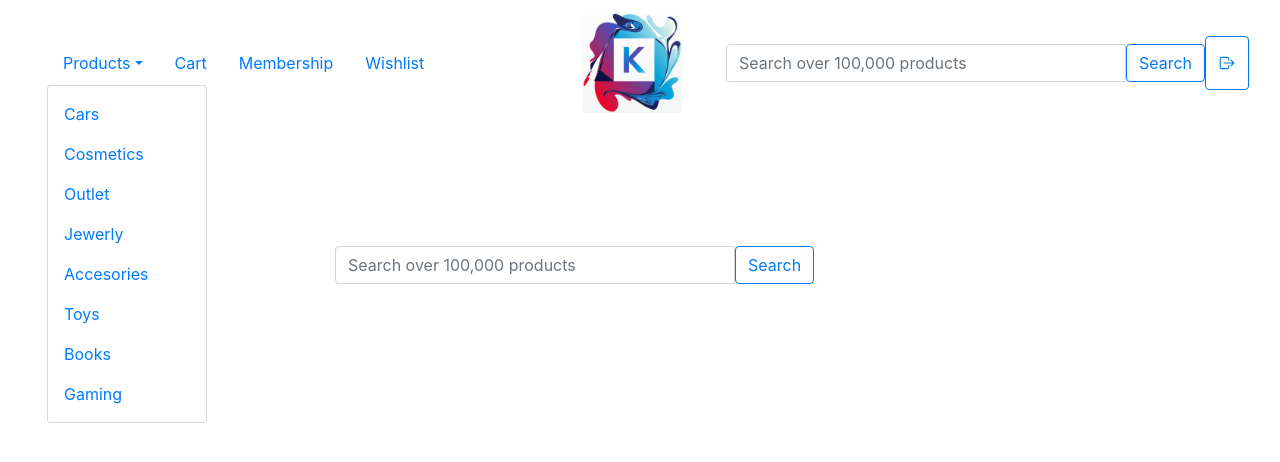
After one commit to UdrescuVlad/krypnite_, a Django app: page /search/category/ in a window 1280 px wide, after a click on "Products". The commit adds this page. Shown: the top 462 px of the page. Run offline with Django 4.2, Linux system fonts and the light colour scheme; the visitor is signed in with stand-in values (Sample User, id 1); data that the repository does not hold is empty; some libraries are stand-ins or nearby versions.

Commit message:
search by category

```diff
--- a/krypniteweb/admin.py
+++ b/krypniteweb/admin.py
@@ -3,7 +3,7 @@ from django.contrib import admin
 from krypniteweb.models import Product,Wishlist
 
 class ProductAdmin(admin.ModelAdmin):
-    list_display = ['__str__', 'slug', 'location']
+    list_display = ['__str__', 'slug', 'location', 'category']
     class Meta:
         model = Product
 
--- a/krypniteweb/models.py
+++ b/krypniteweb/models.py
@@ -4,6 +4,10 @@ from django.core.validators import RegexValidator
 from .utils import unique_slug_generator
 from django.db.models.signals import pre_save
 
+CATEGORY_CHOICES_PRODUCT = (
+    ("cars", "Cars"),
+    ("cosmetics","Cosmetics"),
+)
 
 class Product(models.Model):
     location = models.CharField(max_length=50, blank=True, null=True)
@@ -11,6 +15,7 @@ class Product(models.Model):
     slug = models.SlugField(blank=True, unique=True)
     price = models.DecimalField(max_digits=5, decimal_places=2)
     description = models.TextField(max_length=1000)
+    category = models.CharField(max_length=25, choices=CATEGORY_CHOICES_PRODUCT, default='cars')
     product_photo = models.ImageField(null=True, blank=True, upload_to="images/")
     def get_absolute_url(self):
         return f'/krypnite/products/{self.slug}'
--- a/krypniteweb/templates/navbar.html
+++ b/krypniteweb/templates/navbar.html
@@ -46,11 +46,18 @@
                 <span class="navbar-toggler-icon"></span>
               </button>
 
-                <ul class="nav mr-auto">
+                <ul class="navbar nav mr-auto">
                   <li class = "nav-item dropdown">
                     <a class="nav-link dropdown-toggle" href="{% url 'krypnite:products' %}" data-bs-toggle="dropdown">Products</a>
                     <div class="dropdown-menu dropdown-large">
-                      <a class="nav-link" href="{% url 'cart:home' %}" >Cart</a>
+                      <a class="nav-link" href="/search/category/?q=cars" >Cars</a>
+                      <a class="nav-link" href="/search/category/?q=cosmetics" >Cosmetics</a>
+                      <a class="nav-link" href="/search/category/?q=outlet" >Outlet</a>
+                      <a class="nav-link" href="/search/category/?q=jewerly" >Jewerly</a>
+                      <a class="nav-link" href="/search/category/?q=accesories" >Accesories</a>
+                      <a class="nav-link" href="/search/category/?q=toys" >Toys</a>
+                      <a class="nav-link" href="/search/category/?q=books" >Books</a>
+                      <a class="nav-link" href="/search/category/?q=gaming" >Gaming</a>
                     </div>
                   </li>
                   <li class = "nav-item"><a class="nav-link" href="{% url 'cart:home' %}" >Cart</a></li>
--- a/krypniteweb/templates/utils/search_form_util.html
+++ b/krypniteweb/templates/utils/search_form_util.html
@@ -1,6 +1,6 @@
 <form method='GET' action='{% url "search:byProductName" %}' class="form-inline my-2 my-lg-2">
     <div class="input-group">
-        <input class="form-control" type="search" placeholder="Search" name='q' aria-label="Search">
+        <input class="form-control" type="search" placeholder="Search over 100,000 products" name='q' aria-label="Search" style="width: 300pt;">
         <span class="input-group-btn">
             <button type="submit" class="btn btn-outline-primary">Search</button>
         </span>
--- /dev/null
+++ b/search_app/templates/view_products_on_search_by_category.html
@@ -0,0 +1,60 @@
+{% extends 'base.html' %}
+{% block content %}
+    <div class="my-3 p-3">
+        {% if messages %}
+        <div class="messages">
+            {% for message in messages %}
+                <p{% if message.tags %} class="{{ message.tags }}"{% endif %}>{{ message }}</p>
+            {% endfor %}
+        </div>
+        {% endif %}
+    </div>
+    {% if request.GET.q is not NULL%}
+    <div class="col-12 mb-3"></div>
+    {% else %}
+    <div class="col-6 col-md-6 mx-auto py-5">
+        {% include 'utils/search_form_util.html' %}
+    </div>
+    {% endif %}
+    <div class="container-fluid">
+        <div class="card-columns">
+            {% for product in products %}
+            <div class="card rounded mx-auto">
+                <div class="card-body position-relative overflow-hidden my-md-3 text-center bg-light ">
+                    <h2 class="card-title">
+                        <a href="{{product.get_absolute_url}}">{{ product.product_name }}</a>
+                    </h2>
+                    <p class="card-text lead">{{ product.description }}</p>
+                    <p class="card-text ">
+
+                        <form method = 'POST' action='{% url "cart:update" %}' class = 'form-inline my-2 my-lg-2'> {% csrf_token %}
+                            <input type='hidden' name='product_id' value='{{ product.id }}'/>
+
+                            {% if product in cart.products.all %}
+                                <button type="submit" class="btn btn-outline-success">
+                                    <svg xmlns="http://www.w3.org/2000/svg" width="16" height="16" fill="currentColor" class="bi bi-cart">
+                                        <path d="M0 1.5A.5.5 0 0 1 .5 1H2a.5.5 0 0 1 .485.379L2.89 3H14.5a.5.5 0 0 1 .491.592l-1.5 8A.5.5 0 0 1 13 12H4a.5.5 0 0 1-.491-.408L2.01 3.607 1.61 2H.5a.5.5 0 0 1-.5-.5zM3.102 4l1.313 7h8.17l1.313-7H3.102zM5 12a2 2 0 1 0 0 4 2 2 0 0 0 0-4zm7 0a2 2 0 1 0 0 4 2 2 0 0 0 0-4zm-7 1a1 1 0 1 1 0 2 1 1 0 0 1 0-2zm7 0a1 1 0 1 1 0 2 1 1 0 0 1 0-2z"/>
+                                    </svg>
+                                    {{ product.price }}
+                                </button>
+                            {% else %}
+                                <button type="submit" class="btn btn-outline-danger">
+                                    <svg xmlns="http://www.w3.org/2000/svg" width="16" height="16" fill="currentColor" class="bi bi-cart">
+                                        <path d="M0 1.5A.5.5 0 0 1 .5 1H2a.5.5 0 0 1 .485.379L2.89 3H14.5a.5.5 0 0 1 .491.592l-1.5 8A.5.5 0 0 1 13 12H4a.5.5 0 0 1-.491-.408L2.01 3.607 1.61 2H.5a.5.5 0 0 1-.5-.5zM3.102 4l1.313 7h8.17l1.313-7H3.102zM5 12a2 2 0 1 0 0 4 2 2 0 0 0 0-4zm7 0a2 2 0 1 0 0 4 2 2 0 0 0 0-4zm-7 1a1 1 0 1 1 0 2 1 1 0 0 1 0-2zm7 0a1 1 0 1 1 0 2 1 1 0 0 1 0-2z"/>
+                                    </svg>
+                                    {{ product.price }}
+                                </button>
+                            {% endif %}
+                        </form>
+
+                    </p>
+                </div>
+                <img class="card-image-bottom img-fluid" style='height: auto; max-width: 100%; object-fit: contain ' src="{{ product.product_photo.url }}" alt="image">
+            </div>
+            {% endfor %}
+        </div>
+    </div>
+    <script>
+        setTimeout(function() { $('.message').fadeIn('fast').fadeOut('slow');},3000);
+    </script>
+{% endblock %}
--- a/search_app/urls.py
+++ b/search_app/urls.py
@@ -6,6 +6,7 @@ from . import views
 
 urlpatterns = [
     path('', views.searchViewByProduct, name='byProductName'),
+    path('category/', views.searchByCategoryProduct, name='byCategory'),
 ]
 
 if settings.DEBUG:
--- a/search_app/views.py
+++ b/search_app/views.py
@@ -1,3 +1,4 @@
+from unicodedata import category
 from django.contrib.auth.decorators import login_required
 from django.shortcuts import render
 from cart_app.models import Cart
@@ -6,17 +7,28 @@ from django.db.models import Q
 
 @login_required
 def searchViewByProduct(request):
-    print(request.GET)
     get_q = request.GET.get('q', None)  # al 2-lea parametru este pentru valoarea default
-    print(get_q)
     if get_q is not None:
-        multiple_search = Q(product_name__icontains=get_q) | Q(description__icontains=get_q)
+        multiple_search = Q(product_name__icontains=get_q) | Q(description__icontains=get_q) | Q(category__icontains=get_q)
         query_set = Product.objects.filter(multiple_search).distinct()  # folosim distinct ca in cazul in care multiple_search returneaza acelasi produs de 2 ori sa il ia doar o data
     else:
         query_set = Product.objects.all()
 
     context={
         'products':query_set
+    }
 
+    return render(request, 'view_products_on_search.html', context)
+
+@login_required
+def searchByCategoryProduct(request):
+    get_q = request.GET.get('q', None)  # al 2-lea parametru este pentru valoarea default
+    if get_q is not None:
+        query_set = Product.objects.filter(Q(category__icontains=get_q))  # folosim distinct ca in cazul in care multiple_search returneaza acelasi produs de 2 ori sa il ia doar o data
+    else:
+        query_set = Product.objects.all()
+
+    context={
+        'products':query_set
     }
-    return render(request, 'view_products_on_search.html', context)
+    return render(request, 'view_products_on_search_by_category.html', context)
```
Also changed, not shown: krypniteweb/migrations/0012_product_category.py (added), media/images/MCHB2680800_3.jpeg (added), media/images/ruj-satinat-maybelline-new-york-color-sensational-250-mystic-mauve-57-g-8923560476702.jpeg (added), media/images/ruj-satinat-maybelline-new-york-color-sensational-250-mystic-mauve-57-g-89235604_79LgO9D.jpeg (added), media/images/ruj-satinat-maybelline-new-york-color-sensational-250-mystic-mauve-57-g-89235604_b4yxDQo.jpeg (added), media/images/ruj-satinat-maybelline-new-york-color-sensational-250-mystic-mauve-57-g-89235604_cFWhDVg.jpeg (added), media/images/ruj-satinat-maybelline-new-york-color-sensational-250-mystic-mauve-57-g-89235604_s6zAXGA.jpeg (added).
